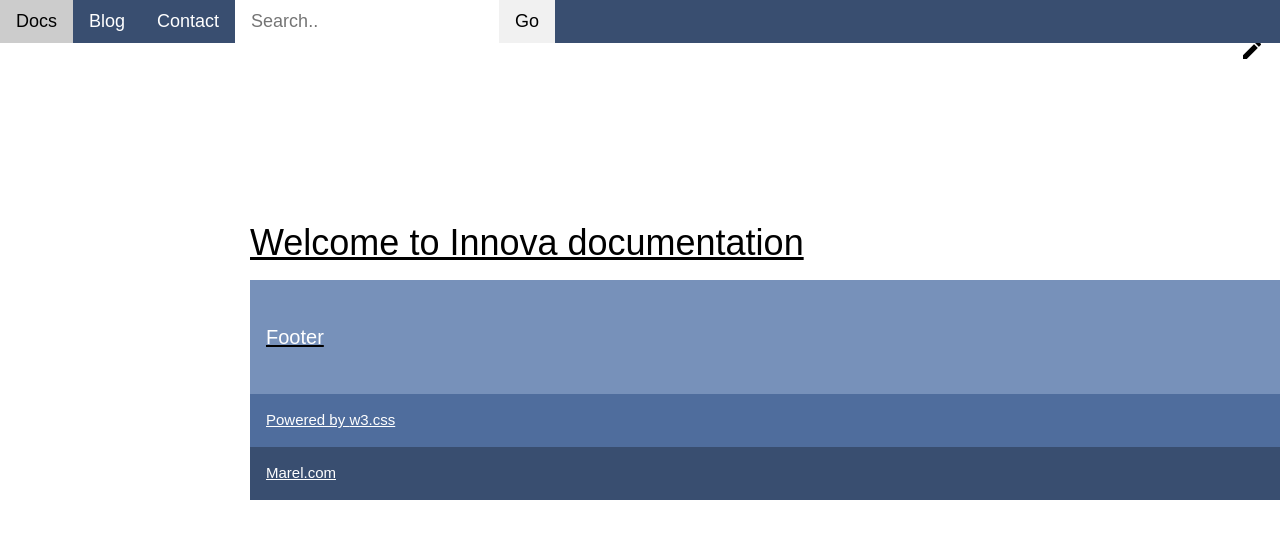
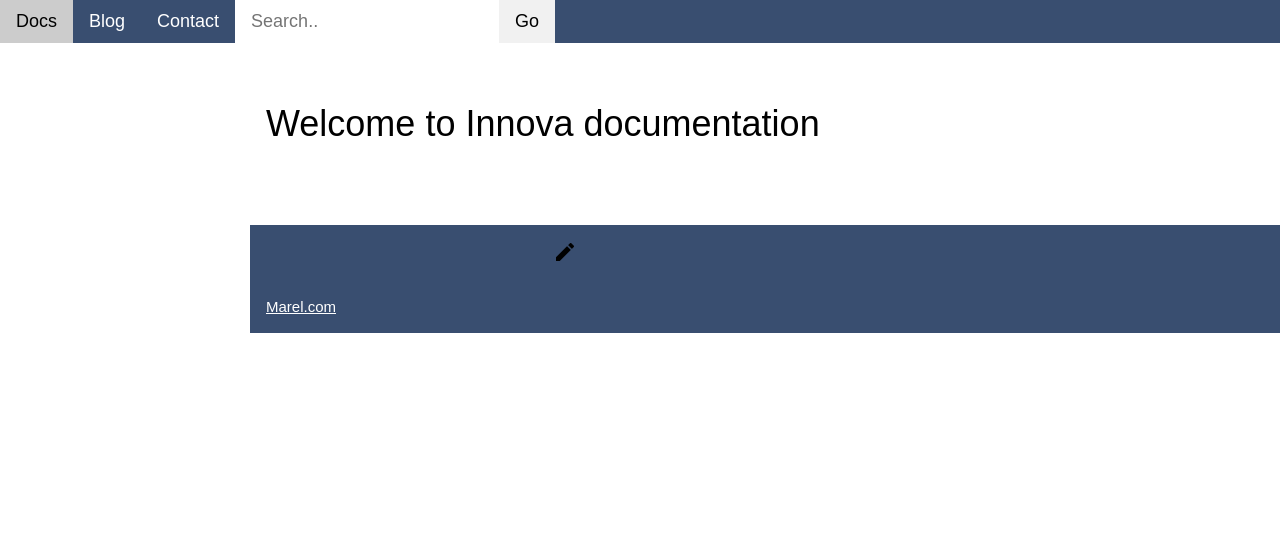
Before and after one commit to daniellegunter/pohlvault.github.io, a Jekyll site: the page built from docs/index.md, in a window 1280 px wide. Shown: the top 539 px of the page. Built offline with Jekyll 4.4.1, drawn with Linux system fonts in a browser that asks for light colours; the repository's description, which GitHub fills in, is left out.

Commit message:
Update default.html

```diff
--- a/_layouts/default.html
+++ b/_layouts/default.html
@@ -65,26 +65,19 @@
 <div class="w3-main" style="margin-left:250px">
 
 <!-- MAIN CONTENT -->
-    <div class="w3-container">
-      <div class="w3-right-align"><p><a href="https://github.com/pohlvault/pohlvault.github.io/edit/master/{{ page.path }}"><img src="/images/edit.png"</a></p></div>
-    </div>
-    <div class="w3-row w3-padding-64"> </div>
-      <div class="w3-twothird w3-container"> </div>
-      <div id="main_content_wrap" class="outer">
-      <section id="main_content" class="inner">
-        {{ content }}
-      </section>
-    </div>
- <!-- FOOTER -->
-<footer id="myFooter">
-    <div class="w3-container w3-theme-l2 w3-padding-32">
-      <h4>Footer</h4>
+    <div class="w3-row w3-padding-64">
+      <div class="w3-twothird w3-container">
+        <div id="main_content_wrap" class="outer">
+         <section id="main_content" class="inner">
+           {{ content }}
+	 </section>
+	</div>
+      </div>
+     </div>
+     <div class="w3-third w3-container">
+	      <div class="w3-right-align"><p><a href="https://github.com/pohlvault/pohlvault.github.io/edit/master/{{ page.path }}"><img src="/images/edit.png"</a></p></div>
     </div>
 
-    <div class="w3-container w3-theme-l1">
-      <p>Powered by <a href="https://www.w3schools.com/w3css/default.asp" target="_blank">w3.css</a></p>
-    </div>
-  </footer>
     <!-- FOOTER -->
    <footer id="myFooter">
         <div class="w3-container w3-theme">
```
